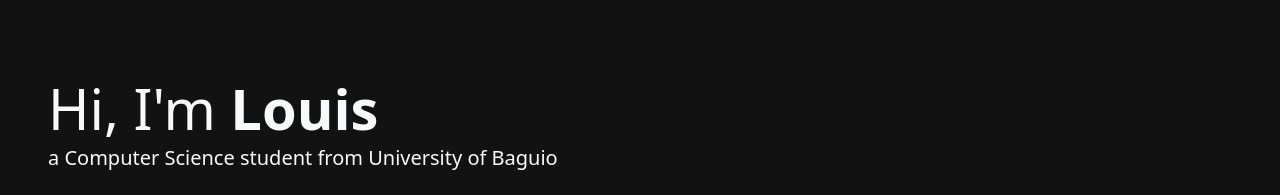
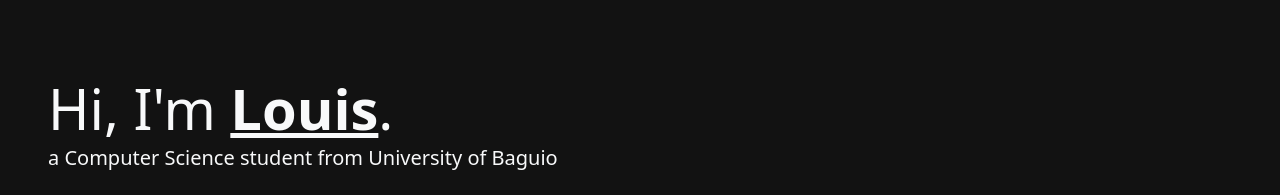
Before and after one commit to locwa/portfolio-angular, an Angular app: page / in a window 1280 px wide. Shown: the part 242-437 px from the top of the page. Built offline with nearby package versions, Linux system fonts and the light colour scheme.

Commit message:
changed styling on about link

```diff
--- a/src/app/home/home.component.html
+++ b/src/app/home/home.component.html
@@ -1,6 +1,6 @@
 <div class="d-flex flex-column gap-4">
     <div>
-        <h1>Hi, I'm <span><a class="text-light text-decoration-none fw-bold" routerLink="/about">Louis</a></span></h1>
+        <h1>Hi, I'm <span><a class="link-light fw-bold" routerLink="/about">Louis</a></span>.</h1>
         <p class="fw-light fs-5">a Computer Science student from University of Baguio</p>
     </div>
     <a routerLink="/contact"><button class="py-2 rounded">Contact Me</button></a>
```
